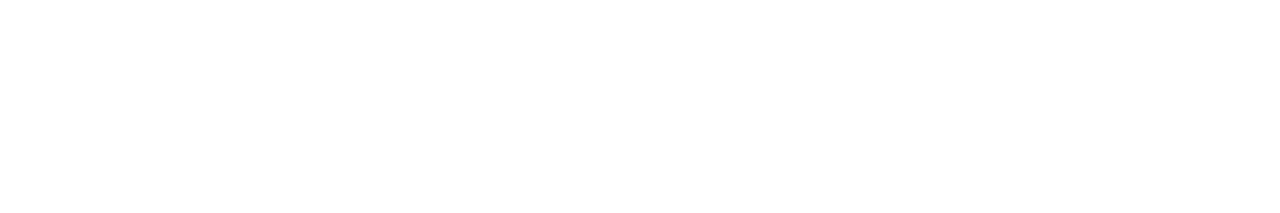
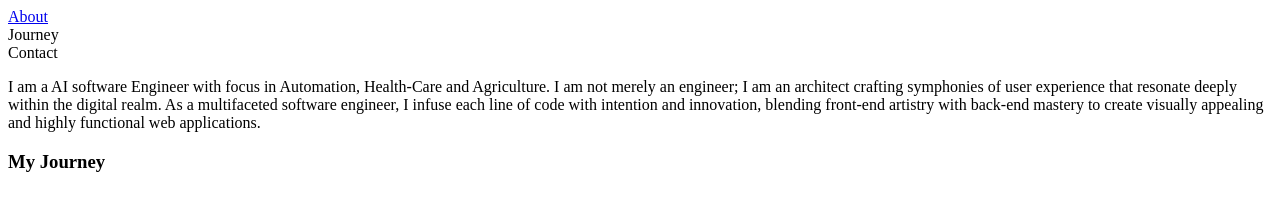
Before and after one commit to Teetwothefirst/HNG11_Stage_one, a plain HTML site: page index.html in a window 1280 px wide. Drawn offline with Linux system fonts and the light colour scheme.

Commit message:
Changes to structure

```diff
--- a/index.html
+++ b/index.html
@@ -6,24 +6,43 @@
     <title>Person Websit</title>
 </head>
 <body>
-    <!--  -->
+    <!-- Task -->
+     <!-- Creating and hosting a simple single-page website outlining your goals for the next 2 years in the tech field. -->
     <div class="container">
-        <header>
-            <div></div>
-            <div></div>
+        <header class="header">
+            <div class=""><a href="#About">About</a></div>
+            <div>Journey</div>
+            <div>Contact</div>
         </header>
 
         <main>
             <!-- home - Image and description -->
+            <div id="today-date"></div>
+            <!-- About - -->
+            <div id="About">
+                <p>I am a AI software Engineer with focus in Automation, Health-Care and Agriculture. I am not merely an engineer; I am an architect crafting symphonies of user experience that resonate deeply within the digital realm. As a multifaceted software engineer, I infuse each line of code with intention and innovation, blending front-end artistry with back-end mastery to create visually appealing and highly functional web applications.</p>
+            </div>
 
-            <!-- About - -->
+            <!--  What are you going to be doing for the next two years-->
+              <div class="">
+                <h3>My Journey</h3>
+                <div class="cards">
+                    <div class="cards-picture"><img src="" alt=""></div>
+                    <div class="card-text"></div>
+                </div>
+                <div></div>
+                <div></div>
+                <div></div>
+              </div>
+            <!-- Contact -->
 
-            <!-- Contact -->
         </main>
 
         <footer>
             <!-- Socials -->
+            <div class=""></div>
         </footer>
     </div>
+    <script src="index.js"></script>
 </body>
 </html>
--- a/index.js
+++ b/index.js
@@ -0,0 +1,3 @@
+let time = document.getElementById("today-date");
+let date = new Date();
+console.log(date)
```
